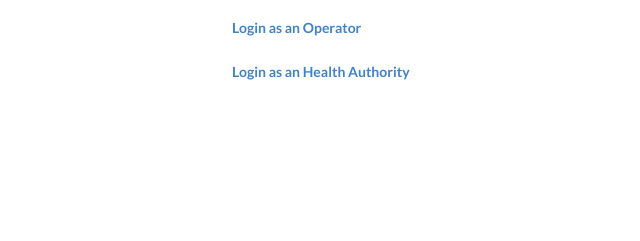
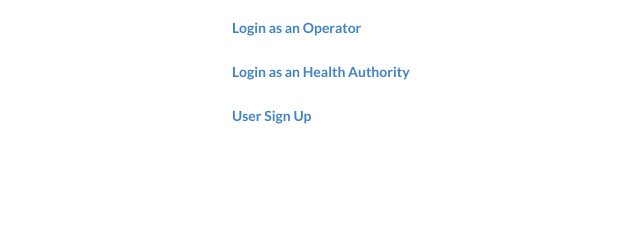
Before and after one commit to reuseman/GoOutSafe, a Flask app: page /login/user in a window 1280 px wide. Shown: the part 559-800 px from the top of the page, without its empty margins (58-698 px from the left). Run offline with Flask 2, Linux system fonts and the light colour scheme.

Commit message:
added sign-ups to the login page (each one with the correct endpoint)

```diff
--- a/monolith/templates/index.html
+++ b/monolith/templates/index.html
@@ -48,7 +48,7 @@ Below you can mark users as positive, have fun!.
 </section>
 
 {% else %}
-<p>Hi Anonymous, <a href="/login/user">Log in</a> or <a href="/register/user">Sign Up</a></p>
+<p>Hello Stranger! you can either <a href="/login/user">Log in</a> or <a href="/register/user">Sign Up</a></p>
 {{ session["role"] }}
 {% endif %}
 
--- a/monolith/templates/login.html
+++ b/monolith/templates/login.html
@@ -32,4 +32,13 @@
 {% if title != "Authority Login" %}
 <h5><a href="/login/authority">Login as an Health Authority</a></h5>
 {% endif %}
+
+{% if title == "User Login" %}
+<h5><a href="/register/user">User Sign Up</a></h5>
+{% elif title == "Operator Login" %}
+<h5><a href="/register/operator">Operator Sign Up</a></h5>
+{% elif title == "Authority Login" %}
+<h5><a href="/register/authority">Authority Sign Up</a></h5>
+{% endif %}
+
 {% endblock %}
```
